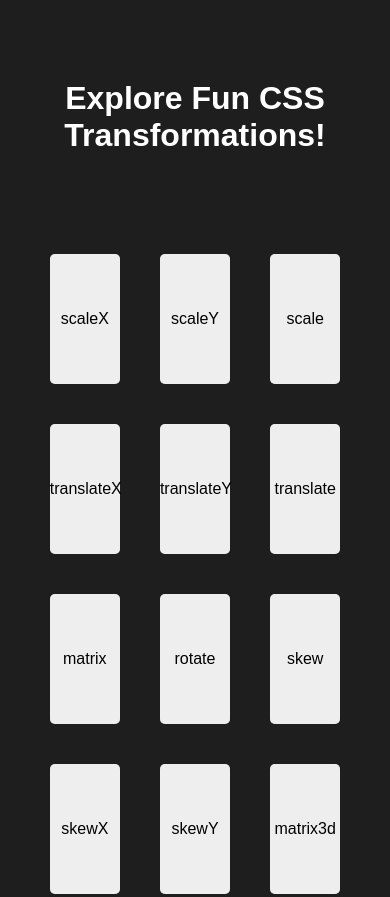
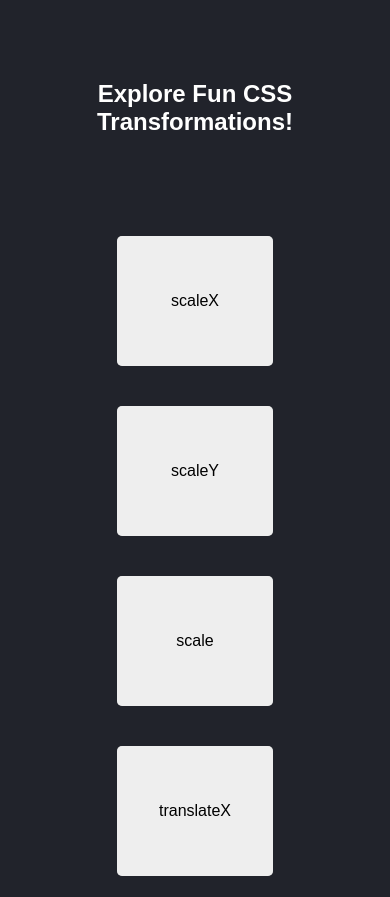
Before and after one commit to abhisheksurela79/css-transformations-showcase, a plain HTML site: page index.html in a window 390 px wide. Shown: the top 897 px of the page. Drawn offline with Linux system fonts and the light colour scheme; a web font is replaced by a local one.

Commit message:
Update style.css

```diff
--- a/style.css
+++ b/style.css
@@ -2,7 +2,7 @@
 
 
 body {
-    background-color: #1e1e1e;
+    background-color: #21232b;
 }
 
 h1 {
@@ -11,6 +11,7 @@ h1 {
     font-weight: 700;
     color: #FFF;
     text-align: center;
+    padding: 0 10%;
 }
 
 .wrap {
@@ -200,3 +201,32 @@ h1 {
     transform: rotate3d(3, 2, 2, 90deg) translateZ(50px);
 
 }
+
+
+@media only screen and (max-width: 768px) {
+    h1 {
+        font-size: 1.7rem;
+    }
+
+    .box {
+      width: calc(33.33% - 20px);
+    }
+  }
+
+  @media only screen and (max-width: 480px) {
+    h1 {
+        font-size: 1.5rem;
+    }
+
+    .box {
+      width: calc(50% - 20px);
+    }
+  }
+
+  @media only screen and (max-width: 360px) {
+    .box {
+      width: calc(100% - 19px);
+    }
+  }
+
+  /* Adjust other styles as needed for smaller screens */
```
